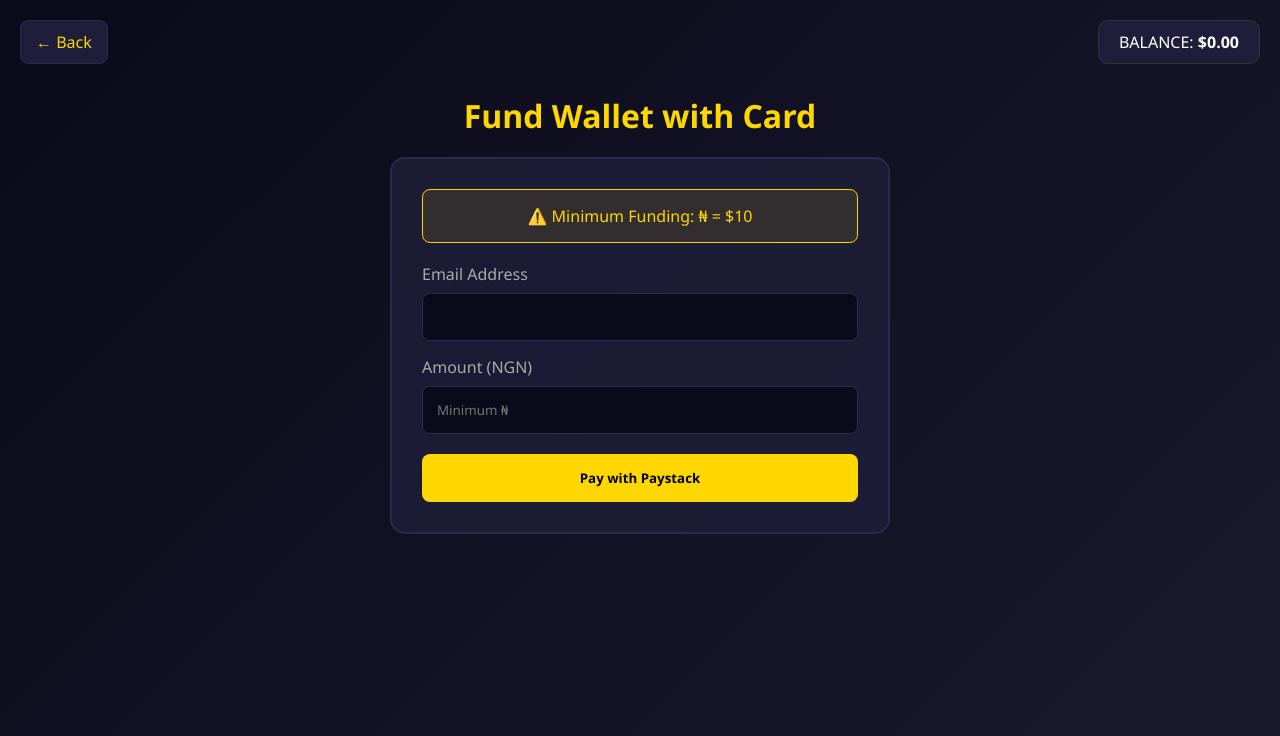
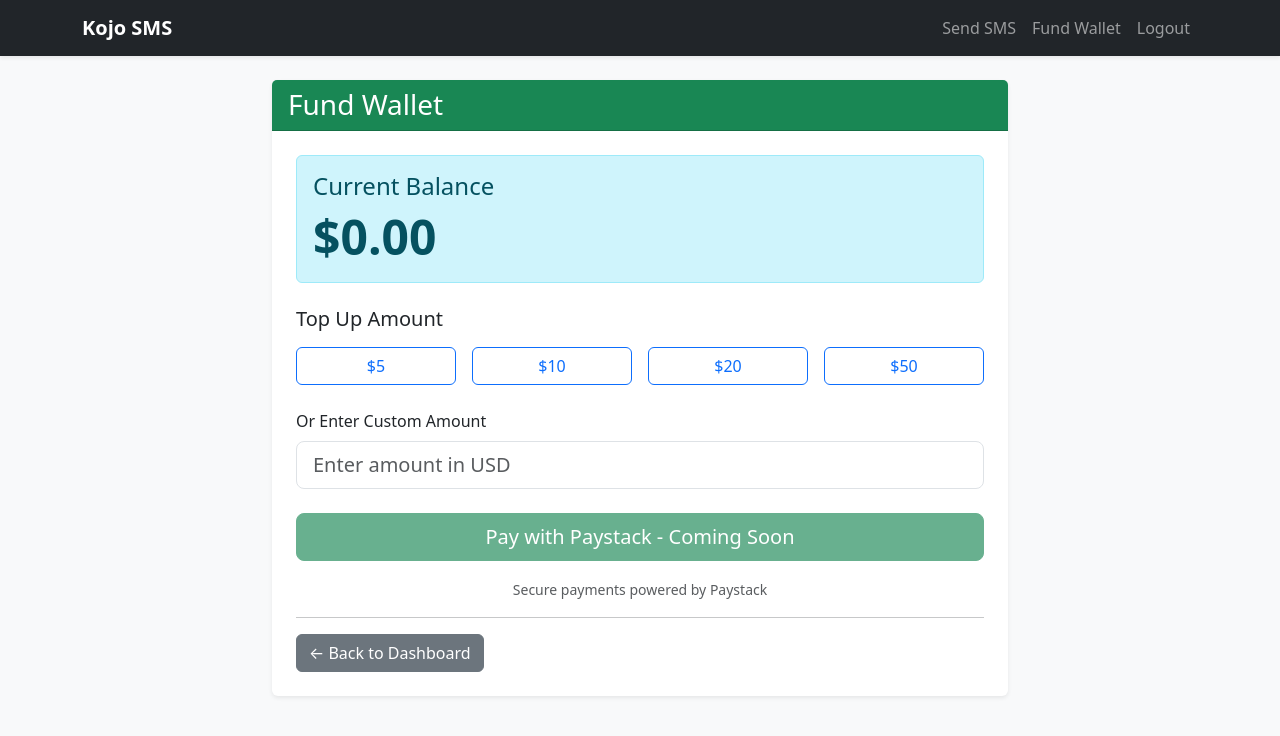
Before and after one commit to ajewoletemi/Kojo-sms-app, a Flask app: template templates/fund_wallet.html in a window 1280 px wide. Shown: the top 736 px of the page. Run offline with Flask 3, Linux system fonts and the light colour scheme; the template is opened without the code that fills it, so the values that code supplies are empty.

Commit message:
Update fund_wallet.html

```diff
--- a/templates/fund_wallet.html
+++ b/templates/fund_wallet.html
@@ -1,10 +1,53 @@
-<!DOCTYPE html><html><head><title>Fund Wallet - KOJO</title>
-<meta name="viewport" content="width=device-width, initial-scale=1">
-<style>*{margin:0; padding:0; box-sizing:border-box; font-family:'Segoe UI',Arial;}body{background:linear-gradient(135deg, #0a0a1a, #1a1a2e); color:#fff; min-height:100vh; padding:20px;}.topbar{display:flex; justify-content:space-between; align-items:center; margin-bottom:30px;}.back{background:#1e1e3a; color:#FFD700; border:1px solid #2a2a4a; padding:10px 15px; border-radius:8px; text-decoration:none;}.balance-box{background:#1e1e3a; padding:10px 20px; border-radius:10px; border:1px solid #333;}h1{color:#FFD700; text-align:center;}.card{background:rgba(30,30,58,0.8); padding:30px; border-radius:15px; border:2px solid #2a2a4a; max-width:500px; margin:20px auto;}label{display:block; color:#aaa; margin:15px 0 8px;}input{width:100%; padding:14px; background:#0a0a1a; border:1px solid #2a2a4a; color:#fff; border-radius:8px;}.btn{width:100%; background:#FFD700; color:#000; padding:15px; border:none; border-radius:8px; font-weight:bold; margin-top:20px;}.alert{background:rgba(255,215,0,0.1); border:1px solid #FFD700; padding:15px; border-radius:8px; margin-bottom:20px; color:#FFD700; text-align:center;}</style></head><body>
-<div class="topbar"><a href="/dashboard" class="back">← Back</a><div class="balance-box">BALANCE: <b>${{ "%.2f"|format(balance) }}</b></div></div>
-<h1>Fund Wallet with Card</h1>
-<div class="card"><div class="alert">⚠️ Minimum Funding: ₦{{ min_ngn }} = $10</div>
-<form action="/pay" method="POST">
-<label>Email Address</label><input type="email" name="email" value="{{ session.email }}" required>
-<label>Amount (NGN)</label><input type="number" name="amount" placeholder="Minimum ₦{{ min_ngn }}" min="{{ min_ngn }}" required>
-<button class="btn">Pay with Paystack</button></form></div></body></html>
+{% extends "base.html" %}
+{% block content %}
+<div class="row justify-content-center">
+  <div class="col-lg-8">
+    <div class="card shadow-sm border-0">
+      <div class="card-header bg-success text-white">
+        <h3 class="mb-0">Fund Wallet</h3>
+      </div>
+      <div class="card-body p-4">
+
+        <div class="alert alert-info" role="alert">
+          <h4 class="alert-heading">Current Balance</h4>
+          <p class="display-5 fw-bold mb-0">$0.00</p>
+        </div>
+
+        <h5 class="mt-4 mb-3">Top Up Amount</h5>
+        <div class="row g-3 mb-4">
+          <div class="col-6 col-md-3">
+            <button class="btn btn-outline-primary w-100">$5</button>
+          </div>
+          <div class="col-6 col-md-3">
+            <button class="btn btn-outline-primary w-100">$10</button>
+          </div>
+          <div class="col-6 col-md-3">
+            <button class="btn btn-outline-primary w-100">$20</button>
+          </div>
+          <div class="col-6 col-md-3">
+            <button class="btn btn-outline-primary w-100">$50</button>
+          </div>
+        </div>
+
+        <div class="mb-3">
+          <label class="form-label">Or Enter Custom Amount</label>
+          <input type="number" class="form-control form-control-lg" placeholder="Enter amount in USD">
+        </div>
+
+        <div class="d-grid mt-4">
+          <button class="btn btn-success btn-lg" disabled>
+            Pay with Paystack - Coming Soon
+          </button>
+        </div>
+
+        <p class="text-center text-muted mt-3">
+          <small>Secure payments powered by Paystack</small>
+        </p>
+
+        <hr>
+        <a href="/user_app" class="btn btn-secondary">← Back to Dashboard</a>
+      </div>
+    </div>
+  </div>
+</div>
+{% endblock %}
```
